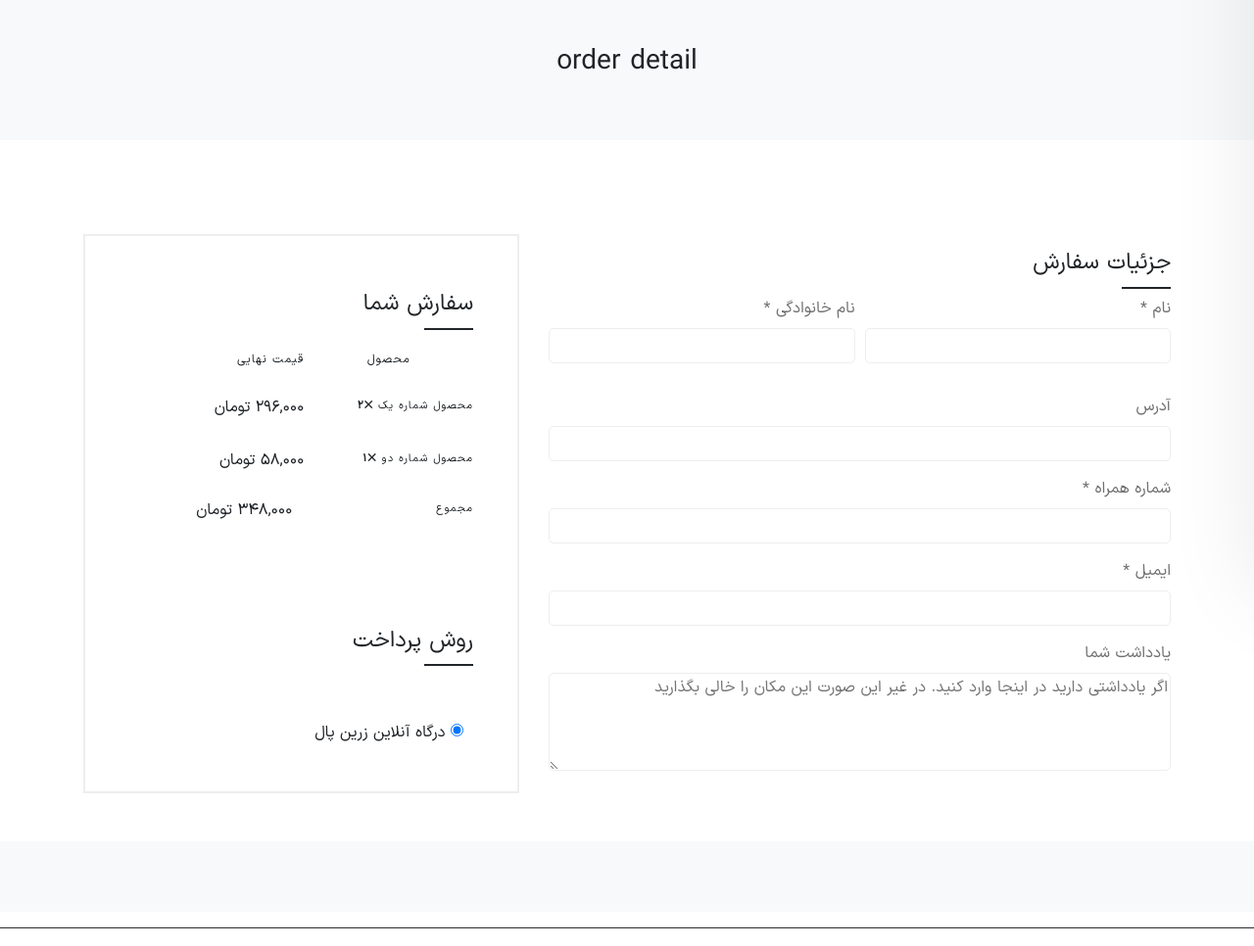
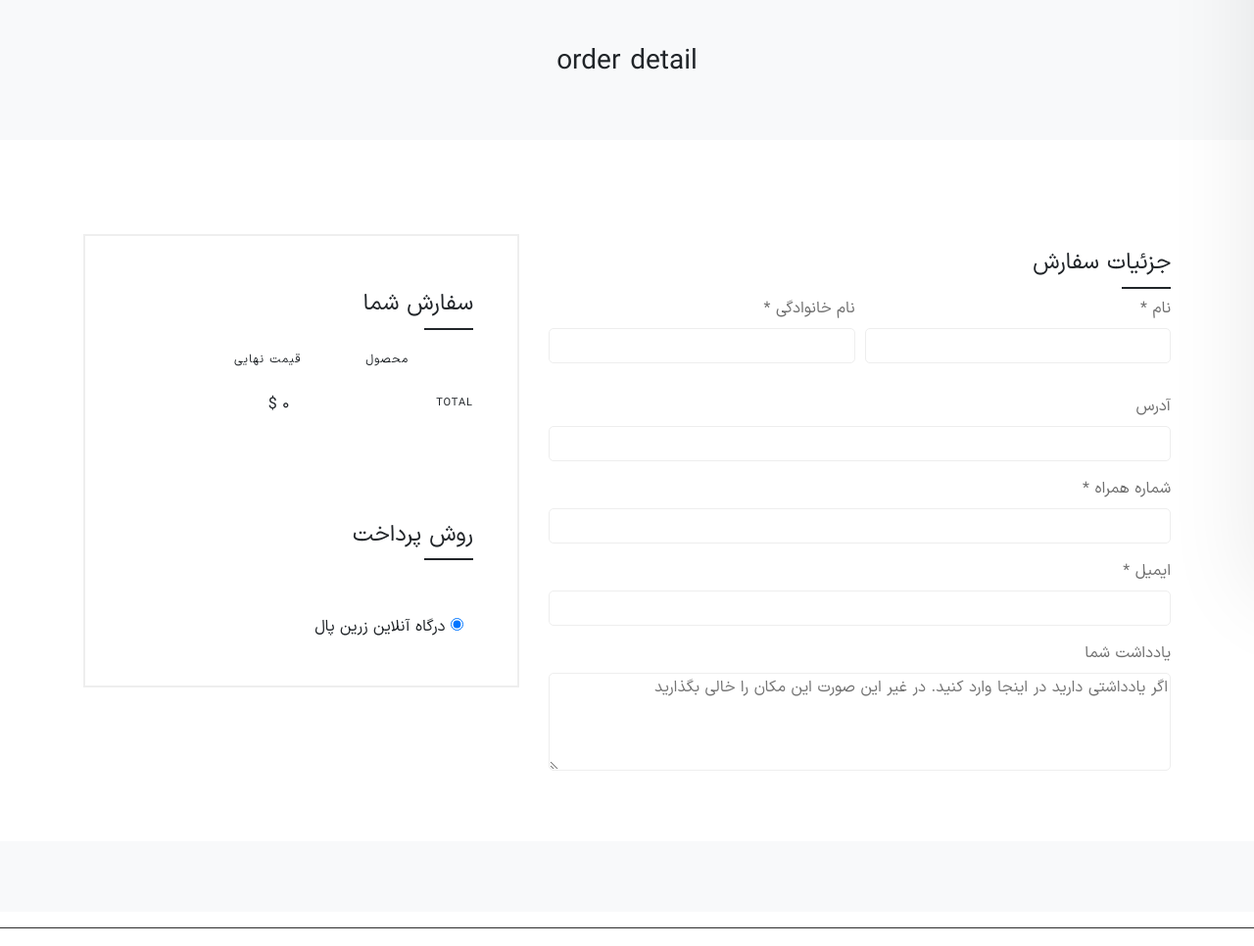
Before and after one commit to Hossein-YB/online-shop, a Django app: page /order/ in a window 1280 px wide. Shown: the part 194-1160 px from the top of the page at 98% size. Run offline with Django 4.2, Linux system fonts and the light colour scheme; parts of the project's set-up code (start-up, migrations or seed data) failed here and were passed over; some libraries are stand-ins or nearby versions; some web fonts are replaced.

Commit message:
show cart detail on order pages

```diff
--- a/orders/templates/orders/order_detail.html
+++ b/orders/templates/orders/order_detail.html
@@ -5,6 +5,7 @@
 {% load i18n %}
 {% load jalali_tags %}
 {% load convert_number %}
+{% load humanize %}
 
 {% block page_tilte %}
     {% translate "order detail" %}
@@ -92,23 +93,19 @@
                                                 </tr>
                                                 </thead>
                                                 <tbody>
-                                                <tr>
-                                                    <th>محصول شماره یک
-                                                        <strong><span>&#10005;</span>۲</strong>
-                                                    </th>
-                                                    <td class="text-left">۲۹۶,۰۰۰ تومان</td>
-                                                </tr>
-                                                <tr>
-                                                    <th>محصول شماره دو
-                                                        <strong><span>&#10005;</span>۱</strong>
-                                                    </th>
-                                                    <td class="text-left">۵۸,۰۰۰ تومان</td>
-                                                </tr>
+                                                {% for item in cart%}
+                                                    <tr>
+                                                        <th><a class="text-dark text-decoration-none" href="{% url 'product_detail' item.product_obj.id %}">{{ item.product_obj.title }}</a>
+                                                            <strong><span>&#10005;</span> {{ item.quantity|english_to_persian }}</strong>
+                                                        </th>
+                                                        <td class="text-left">{{ item.total_price|intcomma:False|english_to_persian }} {% translate '$' %}</td>
+                                                    </tr>
+                                                {% endfor %}
                                                 </tbody>
                                                 <tfoot>
                                                 <tr class="cart-subtotal">
-                                                    <th>مجموع</th>
-                                                    <td class="text-left">۳۴۸,۰۰۰ تومان</td>
+                                                    <th>{% trans 'total' %}</th>
+                                                    <td class="text-left">{{ cart.get_total_price|intcomma:False|english_to_persian }} {% translate '$' %}</td>
                                                 </tr>
                                                 </tfoot>
                                             </table>
--- a/products/models.py
+++ b/products/models.py
@@ -13,7 +13,7 @@ class Products(models.Model):
     active = models.BooleanField(default=True)
     image = models.ImageField(verbose_name=_("product Image"), upload_to='product/product_image/')
 
-    datetime_created = models.DateTimeField(default='django.utils.timezone.now')
+    datetime_created = models.DateTimeField(default=timezone.now())
     datetime_modified = models.DateTimeField(auto_now=True)
 
     def __str__(self):
@@ -38,7 +38,7 @@ class Comments(models.Model):
     star = models.CharField(max_length=10, choices=PRODUCT_STARS, verbose_name=_("whats your score"))
     active = models.BooleanField(default=True)
 
-    datetime_created = models.DateTimeField(default='django.utils.timezone.now')
+    datetime_created = models.DateTimeField(default=timezone.now())
     datetime_modified = models.DateTimeField(auto_now=True)
 
     def get_absolute_url(self):
```
